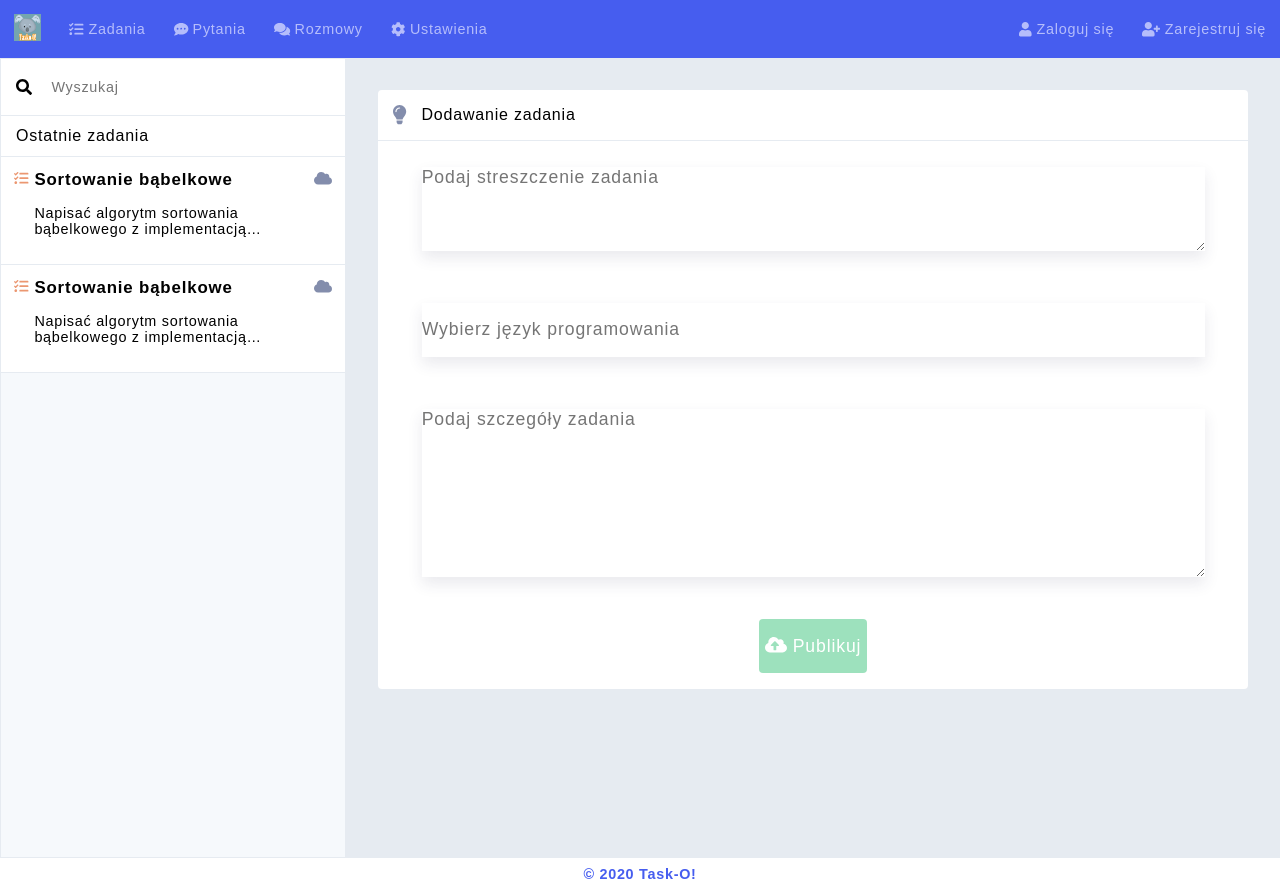
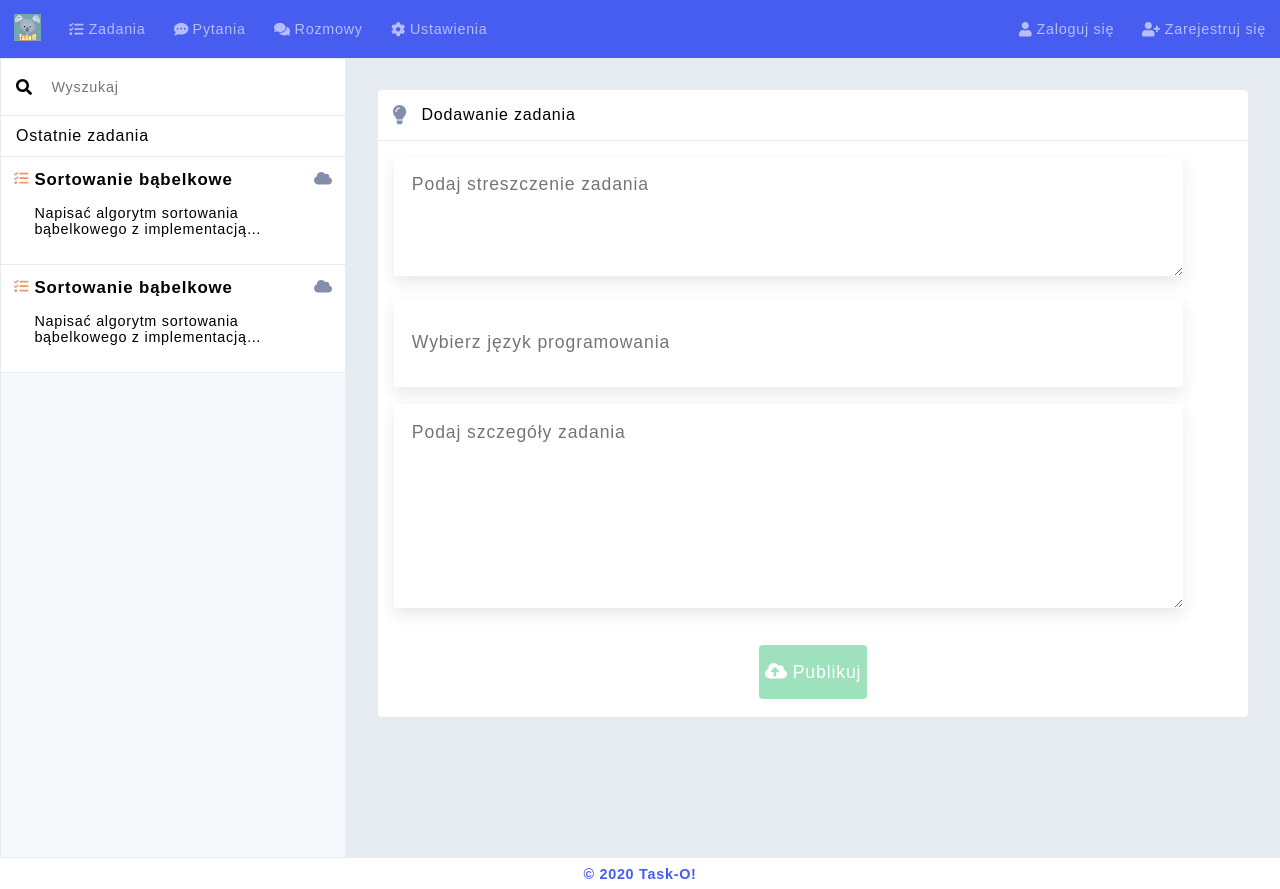
Before and after one commit to FilipHalon/Task-O, a React (Create React App) app: page /new-task-add in a window 1280 px wide. Built offline with nearby package versions, Linux system fonts and the light colour scheme.

Commit message:
Content Add Form styling revised.

```diff
--- a/src/index.css
+++ b/src/index.css
@@ -713,23 +713,25 @@ div.solution-add-area {
 form.solution-add-area {
   display: flex;
   flex-direction: column;
+  /* align-items: center; */
   /* width: 100%; */
   /* height: auto; */
   /* align-items: center; */
 }
 
 .input-area {
-  display: flex;
-  flex-direction: column;
-  align-items: center;
+  /* display: flex; */
+  /* flex-direction: column; */
+  /* align-items: center; */
   /* width: 90%; */
+  border: solid 1em transparent;
 }
 
 .input-area input,
 .input-area textarea {
   width: 90%;
-  padding: 0;
-  margin: 3% 4%;
+  padding: 1em;
+  margin-bottom: 1em;
   box-shadow: 0px 7px 14px #32325D1A;
 }
 
@@ -743,7 +745,8 @@ form.solution-add-area > div:last-of-type {
 }
 
 form.solution-add-area > div:last-of-type button {
-  margin: 1rem;
+  margin: 1em;
+  margin-top: 0;
   background: var(--button-green);
   color: #FFF;
 }
```
